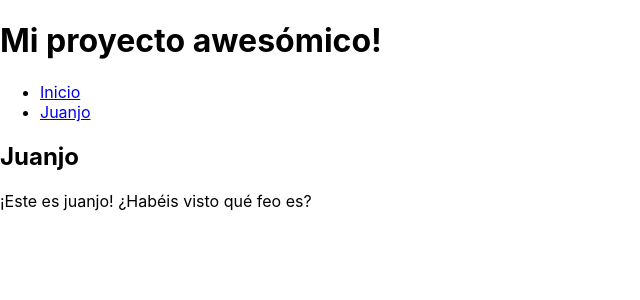
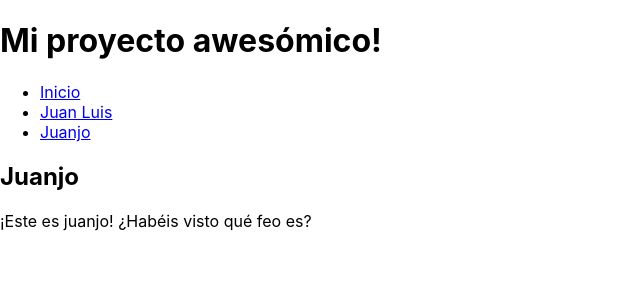
Before and after one commit to kastwey/arelance-git-test, a React (Create React App) app: page /people/juanjo in a window 1280 px wide. Shown: the top 300 px of the page, without its empty margins (0-640 px from the left). Built offline with nearby package versions, Linux system fonts and the light colour scheme.

Commit message:
Añado una página para Juan Luis.

```diff
--- a/src/Routes.tsx
+++ b/src/Routes.tsx
@@ -1,11 +1,16 @@
 import { createBrowserRouter, RouterProvider } from "react-router-dom";
 import { JuanjoPage } from "./pages/JuanjoPage";
+import { JuanLuisPage } from "./pages/JuanLuisPage";
 import { IndexPage } from "./pages/IndexPage";
 import { Header } from "./components/header";
 const router = createBrowserRouter([
   {
     path: "",
     element: <IndexPage />,
+  },
+  {
+    path: "people/juanluis",
+    element: <JuanLuisPage />,
   },
   {
     path: "people/juanjo",
--- a/src/components/header.tsx
+++ b/src/components/header.tsx
@@ -8,6 +8,9 @@ export function Header() {
             <NavLink to="/">Inicio</NavLink>
           </li>
           <li>
+            <NavLink to="people/juanLuis">Juan Luis</NavLink>
+          </li>
+          <li>
             <NavLink to="people/juanjo">Juanjo</NavLink>
           </li>
         </ul>
```
Also changed, not shown: 1 other file (tests, documents, lock files or other folders).
